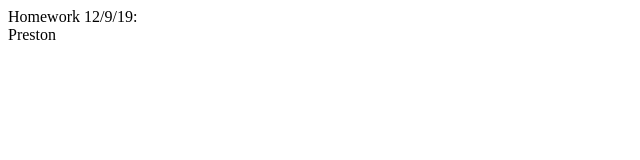
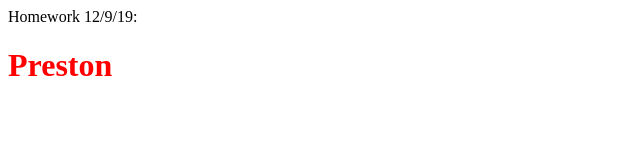
Before and after one commit to preston-tech/Homework, a plain HTML site: page index.html in a window 1280 px wide. Shown: the whole page, without its empty margins (0-640 px from the left). Drawn offline with Linux system fonts and the light colour scheme.

Commit message:
Added color

```diff
--- a/index.html
+++ b/index.html
@@ -14,6 +14,9 @@ Gravatar for ryan.curtis88@gmail.com -->
 <title></title>
 </head>
 <body>
-<div>Preston</div>
+<div style="color: red;">
+    <h1>Preston</h1>
+
+    </div>
 </body>
 </html>
```
